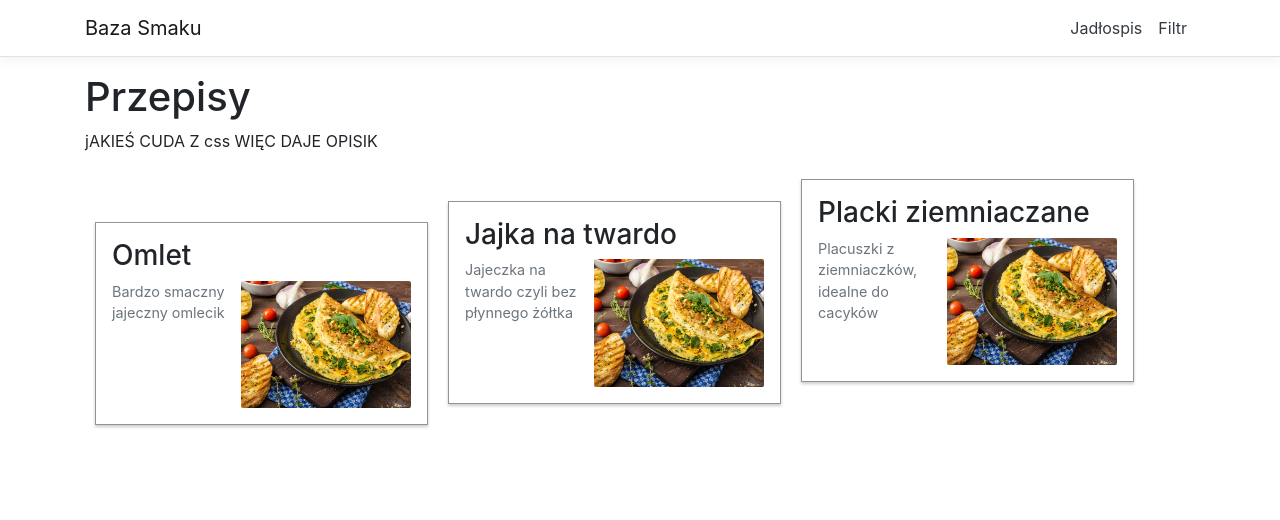
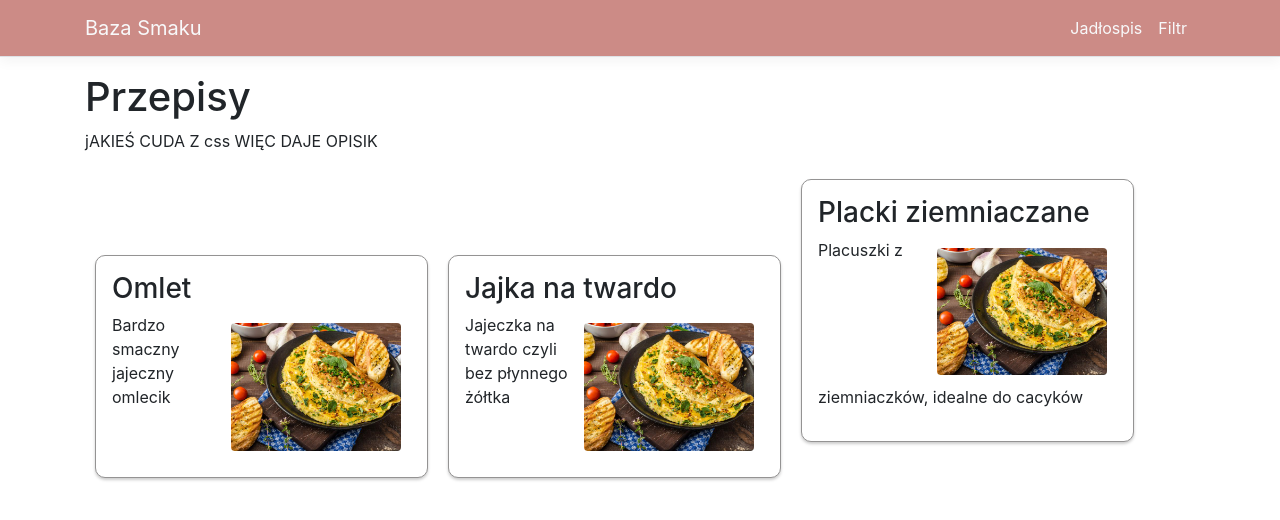
Before and after one commit to Cassie051/BaseOfTaste, a React (Create React App) app in the folder Base of Taste/Base of Taste/ClientApp/: page / in a window 1280 px wide. Shown: the top 520 px of the page. Built offline with nearby package versions, Linux system fonts and the light colour scheme.

Commit message:
fixed recepies display

```diff
--- a/Base of Taste/Base of Taste/ClientApp/src/App.js
+++ b/Base of Taste/Base of Taste/ClientApp/src/App.js
@@ -3,7 +3,6 @@ import { Route } from 'react-router';
 import { Layout } from './components/Layout';
 import { Home } from './components/Home';
 
-import './custom.css'
 
 export default class App extends Component {
   static displayName = App.name;
--- a/Base of Taste/Base of Taste/ClientApp/src/components/Home.js
+++ b/Base of Taste/Base of Taste/ClientApp/src/components/Home.js
@@ -27,16 +27,14 @@ export class Home extends Component {
 	}
   render () {
 	let Recepies = (
-		<div className = "rec">
-			{this.state.przepis.map(rec =>
+			this.state.przepis.map(rec =>
 				<Recepie
 				nazwa = {rec.nazwa}
 				opis= {rec.opis}
 				trudnosc = {rec.trudnosc}
 				przygotowanie = {rec.przygotowanie}>
 				</Recepie>
-			)}
-		</div>
+			)
 	);
 
     return (
--- a/Base of Taste/Base of Taste/ClientApp/src/components/Layout.js
+++ b/Base of Taste/Base of Taste/ClientApp/src/components/Layout.js
@@ -9,7 +9,7 @@ export class Layout extends Component {
     return (
       <div>
         <NavMenu />
-        <Container>
+        <Container >
           {this.props.children}
         </Container>
       </div>
--- a/Base of Taste/Base of Taste/ClientApp/src/components/NavMenu.css
+++ b/Base of Taste/Base of Taste/ClientApp/src/components/NavMenu.css
@@ -3,6 +3,7 @@ a.navbar-brand {
   text-align: center;
   word-break: break-all;
 }
+
 
 html {
   font-size: 14px;
--- a/Base of Taste/Base of Taste/ClientApp/src/components/NavMenu.js
+++ b/Base of Taste/Base of Taste/ClientApp/src/components/NavMenu.js
@@ -24,22 +24,23 @@ export class NavMenu extends Component {
   render () {
     return (
       <header>
-        <Navbar className="navbar-expand-sm navbar-toggleable-sm ng-white border-bottom box-shadow mb-3" light>
+        <Navbar style={{backgroundColor: '#cc8b86'}} className="navbar-expand-sm navbar-toggleable-sm ng-white border-bottom box-shadow mb-3" light>
           <Container>
-            <NavbarBrand tag={Link} to="/">Baza Smaku</NavbarBrand>
+            <NavbarBrand className="text-light"  tag={Link} to="/">Baza Smaku</NavbarBrand>
             <NavbarToggler onClick={this.toggleNavbar} className="mr-2" />
             <Collapse className="d-sm-inline-flex flex-sm-row-reverse" isOpen={!this.state.collapsed} navbar>
               <ul className="navbar-nav flex-grow">
                 <NavItem>
-                  <NavLink tag={Link} className="text-dark" to="/">Jadłospis</NavLink>
+                  <NavLink tag={Link} className="text-light" to="/">Jadłospis</NavLink>
                 </NavItem>
                 <NavItem>
-                  <NavLink tag={Link} className="text-dark" to="/">Filtr</NavLink>
+                  <NavLink tag={Link} className="text-light" to="/">Filtr</NavLink>
                 </NavItem>
               </ul>
             </Collapse>
           </Container>
         </Navbar>
+        <link href="https://fonts.googleapis.com/css2?family=Amiri:ital,wght@0,400;0,700;1,400;1,700&display=swap" rel="stylesheet"></link>
       </header>
     );
   }
--- a/Base of Taste/Base of Taste/ClientApp/src/components/Recipe/Recepie.css
+++ b/Base of Taste/Base of Taste/ClientApp/src/components/Recipe/Recepie.css
@@ -1,3 +1,5 @@
+@import url('https://fonts.googleapis.com/css2?family=Amiri:ital,wght@1,700&display=swap');
+
 .Recepie {
     display: inline-block;
     padding: 16px;
@@ -5,12 +7,21 @@
     border: 1px solid rgb(148, 147, 147);
     box-shadow: 0 2px 3px #ccc;
     width: 30%;
+    background-color: white;
+    border-radius: 10px;
+}
+
+.h3 {
+    font-family: 'Amiri', serif;
+    text-decoration: inherit;
 }
 
 .img {
     width: 170px;
     height: auto;
     float: right;
-    border-radius: 2px;
+    border-radius: 4px;
     display: block;
+    margin: 10px;
+    clear: right;
 }
--- a/Base of Taste/Base of Taste/ClientApp/src/components/Recipe/Recipe.js
+++ b/Base of Taste/Base of Taste/ClientApp/src/components/Recipe/Recipe.js
@@ -1,6 +1,5 @@
 import React, {Component} from 'react';
 import './Recepie.css';
-import FigureCaption from 'react-bootstrap/FigureCaption'
 import omlet from '../../assets/img/omlet.jpg'
 
 
@@ -11,10 +10,11 @@ class Recepie extends Component {
             <h3>
                 {this.props.nazwa}
             </h3>
-            <img className="img" src = {omlet}/>
-            <FigureCaption>
-                {this.props.opis}
-            </FigureCaption>
+            <img className="img" src = {omlet} alt = "aj" align = "top"/>
+            <p className="text">
+            {this.props.opis}
+            </p>
+
         </div>
         );
     }
--- a/Base of Taste/Base of Taste/ClientApp/src/custom.css
+++ /dev/null
@@ -1,14 +0,0 @@
-/* Provide sufficient contrast against white background */
-a {
-  color: #0366d6;
-}
-
-code {
-  color: #E01A76;
-}
-
-.btn-primary {
-  color: #fff;
-  background-color: #1b6ec2;
-  border-color: #1861ac;
-}
```
